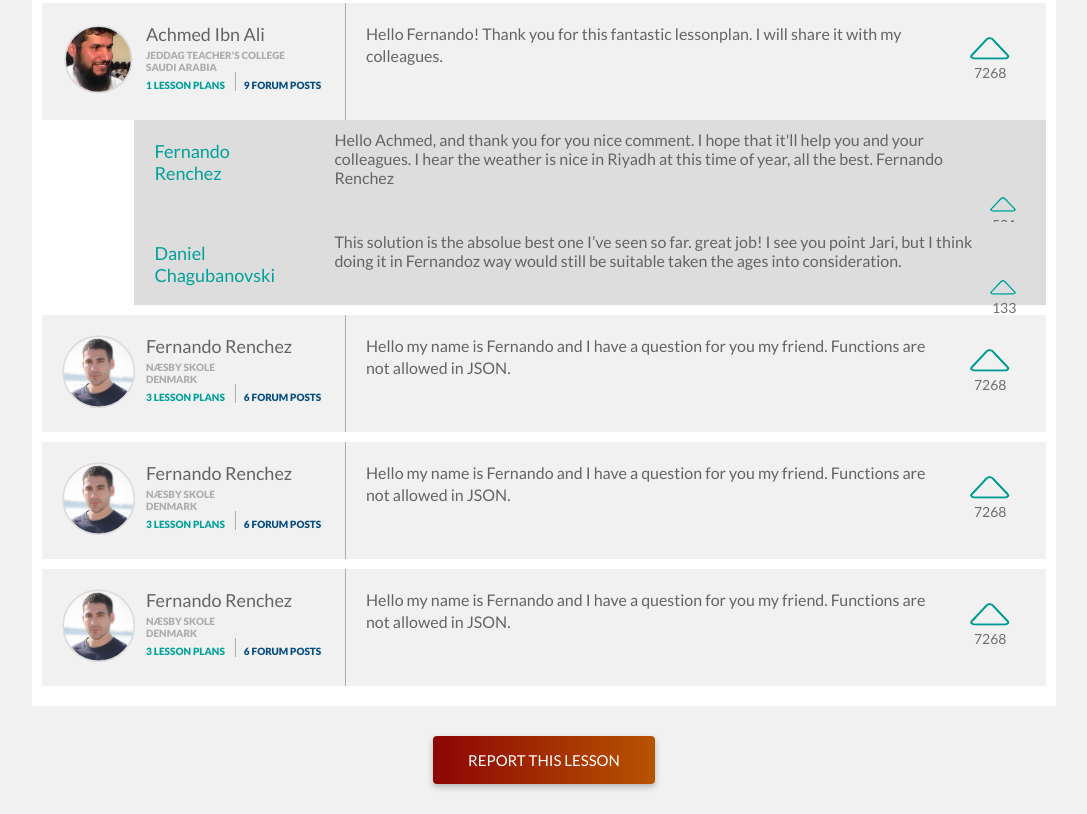
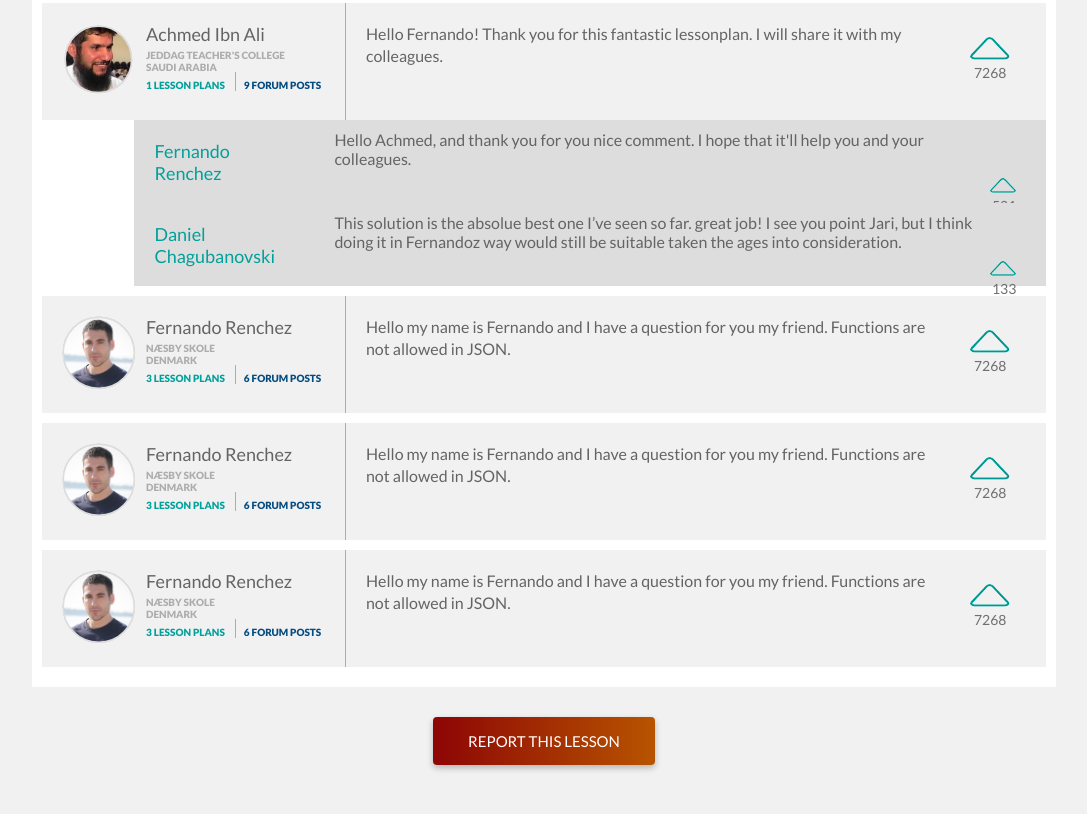
Before and after one commit to Jakobbnielsen/KUBO, a plain HTML site: page lessonplan1.html in a window 1280 px wide. Shown: the part 2519-3333 px from the top of the page, without its empty margins (96-1183 px from the left). Drawn offline with Linux system fonts and the light colour scheme.

Commit message:
push for pull

```diff
--- a/lessonplan1.html
+++ b/lessonplan1.html
@@ -170,7 +170,7 @@
                 <p>Fernando Renchez</p>
               </div>
               <div class="respond-content">
-                <p>Hello Achmed, and thank you for you nice comment. I hope that it'll help you and your colleagues. I hear the weather is nice in Riyadh at this time of year, all the best. Fernando Renchez</p>
+                <p>Hello Achmed, and thank you for you nice comment. I hope that it'll help you and your colleagues.</p>
               </div>
               <div class="respond-vote">
                 <div id="votebutton6" onclick="vote6(); this.onclick=null;" value="Increment Value">
```
